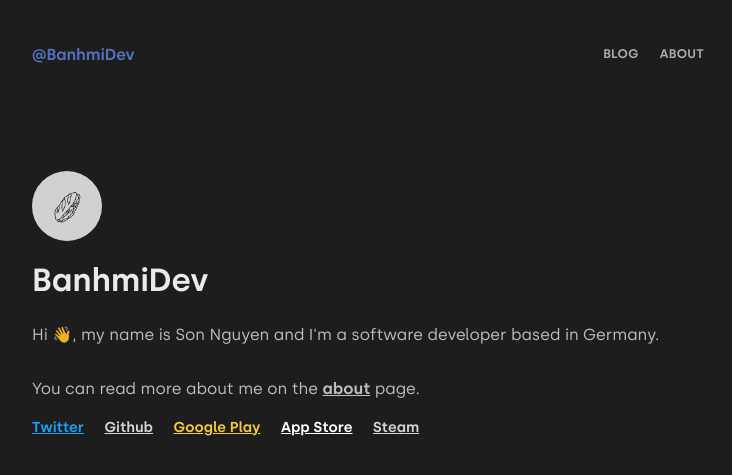
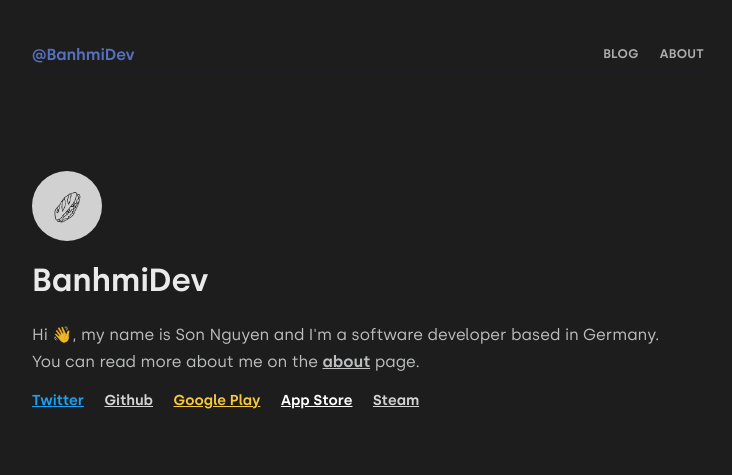
Before and after one commit to BanhmiDev/banhmidev.github.io, a Jekyll site: the page built from index.md, in a window 1280 px wide. Shown: the top 475 px of the page, without its empty margins (268-1000 px from the left). Built offline with Jekyll 4.4.1, drawn with Linux system fonts in a browser that asks for light colours.

```diff
--- a/_config.yml
+++ b/_config.yml
@@ -10,7 +10,7 @@ mode: dark
 author:
   name: Son Nguyen
   bio: >
-    Hi 👋, my name is Son Nguyen and I'm a software developer based in Germany.<br/><br/>
+    Hi 👋, my name is Son Nguyen and I'm a software developer based in Germany.<br/>
     You can read more about me on the <a href="/about">about</a> page.
   username: BanhmiDev
   twitter: BanhmiDev
```
